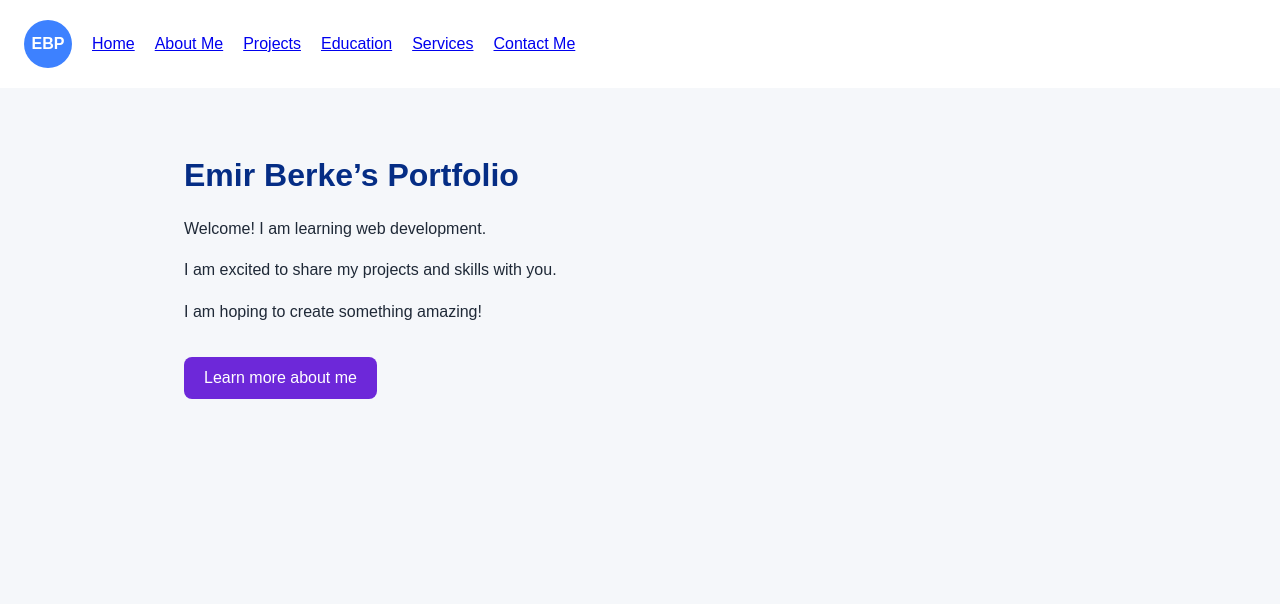
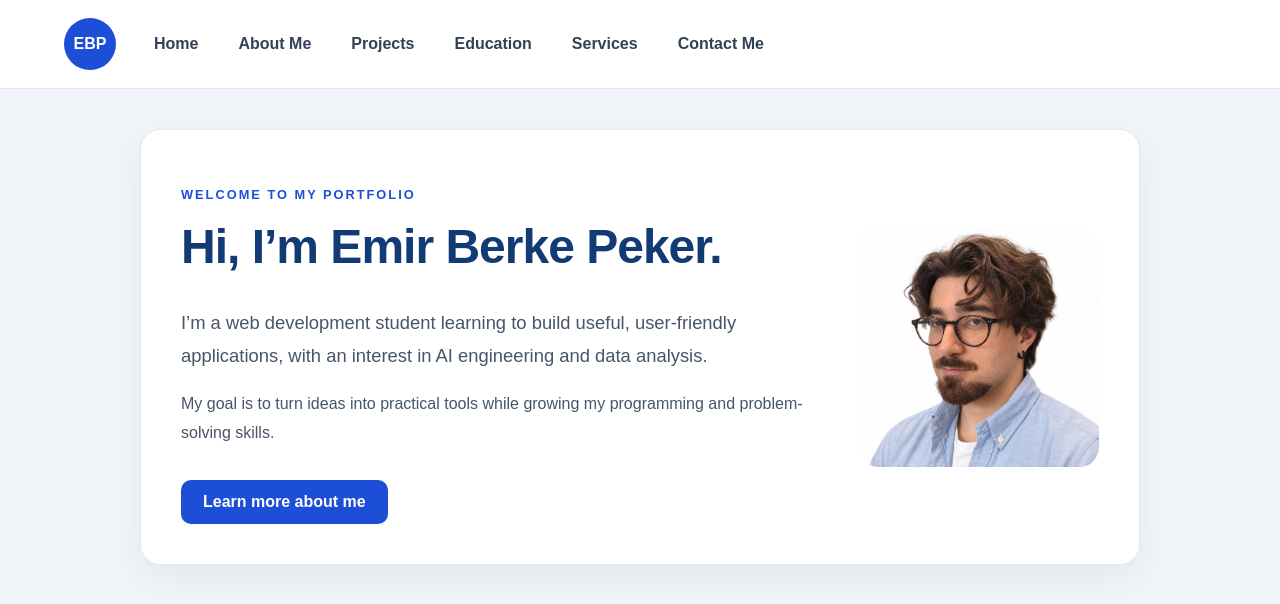
Before and after one commit to Emir-berke/react-portfolio, a React (Vite) app: page / in a window 1280 px wide. Shown: the top 604 px of the page. Built offline with nearby package versions, Linux system fonts and the light colour scheme.

Commit message:
Prepare portfolio for publishing

```diff
--- a/index.html
+++ b/index.html
@@ -4,7 +4,7 @@
     <meta charset="UTF-8" />
     <link rel="icon" type="image/svg+xml" href="/favicon.svg" />
     <meta name="viewport" content="width=device-width, initial-scale=1.0" />
-    <title>react-portfolio</title>
+  <title>Emir Berke Peker | Portfolio</title>
   </head>
   <body>
     <div id="root"></div>
--- a/src/App.css
+++ b/src/App.css
@@ -1,84 +1,253 @@
+/* Main page layout */
 main {
-  max-width: 960px;
-  margin: 0 auto;
-  padding: 48px 24px;
+  max-width: 1000px;
+  margin: 40px auto;
+  padding: 40px;
+  background: white;
+  border: 1px solid #e2e8f0;
+  border-radius: 20px;
+  box-shadow: 0 12px 36px rgba(15, 23, 42, 0.06);
 }
 
 h1 {
-  color: #052d85;
+  margin-top: 0;
+  color: #123b75;
+  font-size: clamp(2rem, 5vw, 3rem);
+  letter-spacing: -1px;
+}
+
+h2 {
+  color: #1e3a5f;
+  font-size: 1.3rem;
 }
 
 p {
-  line-height: 1.6;
+  color: #475569;
+  line-height: 1.8;
 }
+
+main section {
+  margin-top: 28px;
+}
+
+/* Shared navigation */
 nav {
   display: flex;
+  align-items: center;
   flex-wrap: wrap;
-  gap: 20px;
-  padding: 20px 24px;
-  background-color: #ffffff;
-  align-items: center;
+  gap: 12px;
+  padding: 18px 5%;
+  background: white;
+  border-bottom: 1px solid #e2e8f0;
 }
 
-.logo {
+nav a {
+  padding: 10px 14px;
+  color: #334155;
+  text-decoration: none;
+  font-weight: 600;
+  border-radius: 8px;
+  transition: background-color 0.2s, color 0.2s;
+}
+
+nav a:hover {
+  background-color: #eff6ff;
+  color: #1d4ed8;
+}
+
+nav .logo {
   display: inline-flex;
   align-items: center;
   justify-content: center;
-  width: 48px;
-  height: 48px;
+  flex-shrink: 0;
+  width: 52px;
+  height: 52px;
+  padding: 0;
+  margin-right: 12px;
   border-radius: 50%;
-  background-color: #3d81ff;
+  background: #1d4ed8;
   color: white;
-  font-weight: bold;
-  text-decoration: none;
-  flex-shrink: 0;
+  font-weight: 700;
 }
+
+nav .logo:hover {
+  background: #1e40af;
+  color: white;
+}
+
+/* Links styled as buttons */
 .button-link {
   display: inline-block;
   margin-top: 16px;
-  padding: 12px 20px;
-  background-color: #6d28d9;
+  padding: 13px 22px;
+  border: none;
+  border-radius: 10px;
+  background: #1d4ed8;
   color: white;
+  font: inherit;
+  font-weight: 600;
   text-decoration: none;
-  border-radius: 8px;
+  cursor: pointer;
+  transition: background-color 0.2s;
 }
 
 .button-link:hover {
-  background-color: #5420a8;
+  background: #1e40af;
 }
+
+a:focus-visible,
+button:focus-visible {
+  outline: 3px solid #2563eb;
+  outline-offset: 4px;
+}
+
+/* About page photo */
 .profile-photo {
-  width: 200px;
+  display: block;
+  width: 220px;
   max-width: 100%;
   height: auto;
-  border-radius: 12px;
+  margin-bottom: 24px;
+  border-radius: 16px;
+  border: 1px solid #e2e8f0;
 }
+
+/* Services list */
+main ul {
+  display: grid;
+  grid-template-columns: repeat(2, minmax(0, 1fr));
+  gap: 20px;
+  padding: 0;
+  list-style: none;
+}
+
+main li {
+  padding: 24px;
+  background: #f8fafc;
+  border: 1px solid #e2e8f0;
+  border-radius: 14px;
+}
+
+main li h2 {
+  margin-top: 0;
+}
+
+main li p {
+  margin-bottom: 0;
+}
+
+/* Contact form */
 form {
   display: flex;
   flex-direction: column;
   gap: 10px;
-  max-width: 520px;
-  margin-top: 24px;
+  max-width: 600px;
+  margin-top: 28px;
+}
+
+label {
+  margin-top: 12px;
+  color: #334155;
+  font-weight: 600;
 }
 
 input,
 textarea {
-  padding: 12px;
-  border: 1px solid #6b7280;
-  border-radius: 6px;
+  width: 100%;
+  padding: 13px 15px;
+  border: 1px solid #64748b;
+  border-radius: 9px;
+  background: white;
+  color: #0f172a;
   font: inherit;
+}
+
+input:focus,
+textarea:focus {
+  outline: 2px solid #2563eb;
+  outline-offset: 2px;
 }
 
 textarea {
   resize: vertical;
 }
-button.button-link {
-  border: none;
-  font: inherit;
-  cursor: pointer;
+
+form .button-link {
   align-self: flex-start;
 }
 
-.button-link:focus-visible {
-  outline: 3px solid #1f2937;
-  outline-offset: 3px;
+[role="status"] {
+  padding: 16px;
+  border-left: 4px solid #15803d;
+  background: #f0fdf4;
+  color: #166534;
 }
+
+/* Adjust layout for smaller screens */
+@media (max-width: 640px) {
+  main {
+    margin: 20px 12px;
+    padding: 24px 20px;
+  }
+
+  nav {
+    gap: 6px;
+    padding: 12px;
+  }
+
+  nav a {
+    padding: 8px 10px;
+  }
+
+  main ul {
+    grid-template-columns: 1fr;
+  }
+}
+.home-intro {
+  display: grid;
+  grid-template-columns: minmax(0, 1fr) 240px;
+  align-items: center;
+  gap: 40px;
+}
+
+.eyebrow {
+  color: #1d4ed8;
+  font-size: 0.8rem;
+  font-weight: 700;
+  letter-spacing: 2px;
+}
+
+.home-description {
+  font-size: 1.15rem;
+}
+
+.home-photo {
+  width: 240px;
+  height: auto;
+  border-radius: 20px;
+}
+
+.home-actions {
+  display: flex;
+  flex-wrap: wrap;
+  gap: 12px;
+}
+
+.secondary-button {
+  background: #e8efff;
+  color: #1e40af;
+}
+
+.secondary-button:hover {
+  background: #dbeafe;
+}
+
+@media (max-width: 760px) {
+  .home-intro {
+    grid-template-columns: 1fr;
+  }
+
+  .home-photo {
+    width: 180px;
+  }
+}
--- a/src/index.css
+++ b/src/index.css
@@ -4,7 +4,12 @@
 
 body {
   margin: 0;
-  font-family: Arial, sans-serif;
-  background-color: #f5f7fa;
-  color: #1f2937;
+  min-width: 320px;
+  font-family: Arial, Helvetica, sans-serif;
+  background: #f1f5f9;
+  color: #0f172a;
 }
+
+img {
+  max-width: 100%;
+}
--- a/src/pages/About.jsx
+++ b/src/pages/About.jsx
@@ -8,7 +8,7 @@ function About() {
   className="profile-photo"
 />
       <p>
-        Hi, I’m Emir Berke, a student learning web development.
+        Hi, I’m Emir Berke Peker, a student learning web development.
         I’m building my skills in HTML, CSS, JavaScript, and React
         by creating projects and putting what I learn into practice.
       </p>
--- a/src/pages/Home.jsx
+++ b/src/pages/Home.jsx
@@ -5,9 +5,7 @@ function Home() {
   const submission = location.state?.contactSubmission
 
   return (
-    <main>
-      <h1>Emir Berke’s Portfolio</h1>
-
+    <main className="home-page">
       {submission && (
         <p role="status">
           Thanks, {submission.firstName}! Your form entries were
@@ -15,13 +13,36 @@ function Home() {
         </p>
       )}
 
-      <p>Welcome! I am learning web development.</p>
-      <p>I am excited to share my projects and skills with you.</p>
-      <p>I am hoping to create something amazing!</p>
+      <div className="home-intro">
+        <div>
+          <p className="eyebrow">WELCOME TO MY PORTFOLIO</p>
+          <h1>Hi, I’m Emir Berke Peker.</h1>
 
-      <Link to="/about" className="button-link">
-        Learn more about me
-      </Link>
+          <p className="home-description">
+            I’m a web development student learning to build useful,
+            user-friendly applications, with an interest in
+            AI engineering and data analysis.
+          </p>
+
+          <p>
+            My goal is to turn ideas into practical tools while
+            growing my programming and problem-solving skills.
+          </p>
+
+          <div className="home-actions">
+            <Link to="/about" className="button-link">
+              Learn more about me
+            </Link>
+
+          </div>
+        </div>
+
+        <img
+          src="/MyPhoto.jpeg"
+          alt="Emir Berke Peker"
+          className="home-photo"
+        />
+      </div>
     </main>
   )
 }
```
